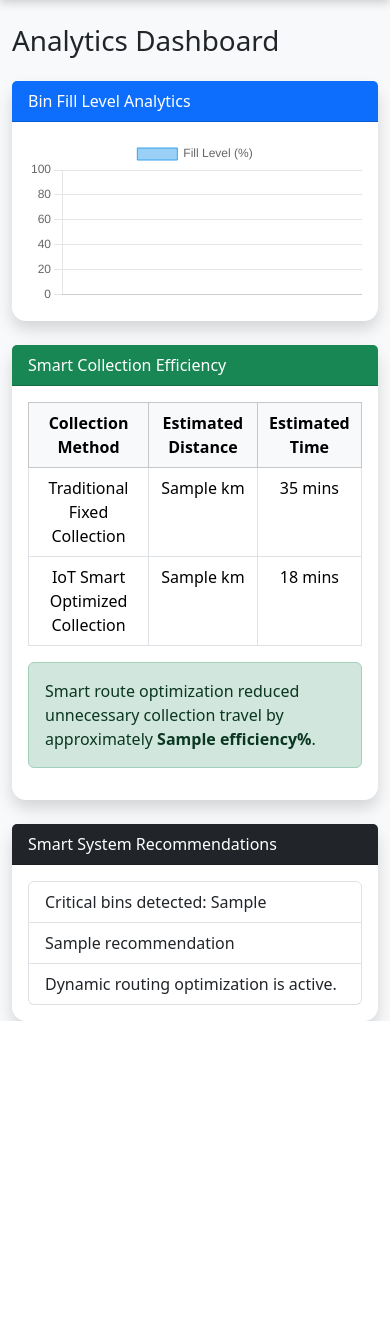
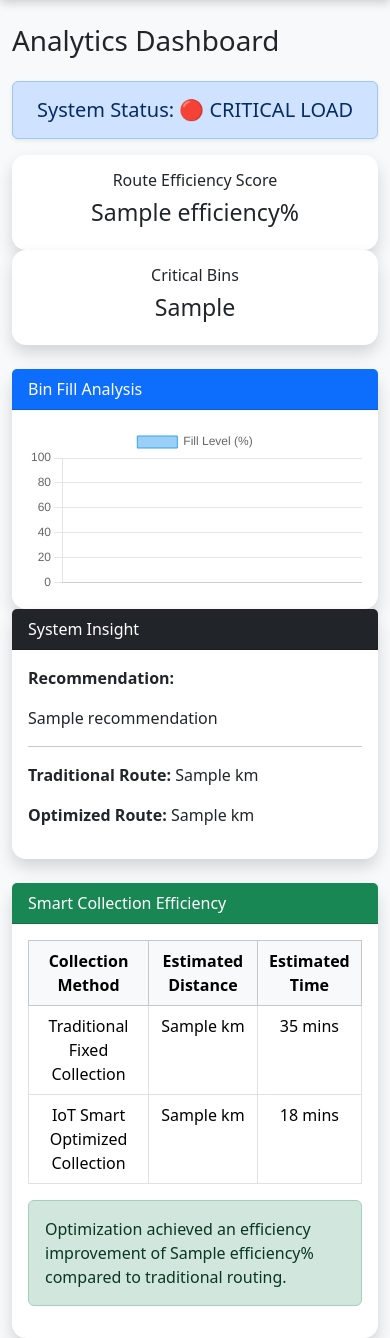
Before and after one commit to NuhaMana/smart-waste-system, a Flask app: template templates/analytics.html in a window 390 px wide. Shown: the part 87-1425 px from the top of the page. Before the commit the page ends 1108 px from the top, so only its background shows below. Run offline with Flask 3, Linux system fonts and the light colour scheme; the template is opened without the code that fills it: most values are stand-ins (such as "Sample title", 1, 10 or a date in 2020).

Commit message:
modified anaytics page

```diff
--- a/templates/analytics.html
+++ b/templates/analytics.html
@@ -3,16 +3,80 @@
 {% block content %}
 
 <h1 class="mb-4">Analytics Dashboard</h1>
+<div class="alert alert-primary text-center shadow-sm">
+    <h5 class="mb-0">
+        System Status:
+        {% if critical_bins == 0 %}
+            🟢 OPTIMAL
+        {% elif critical_bins <= 2 %}
+            🟡 MODERATE LOAD
+        {% else %}
+            🔴 CRITICAL LOAD
+        {% endif %}
+    </h5>
+</div>
 
-<div class="card shadow">
+<div class="row mb-4 text-center">
 
-    <div class="card-header bg-primary text-white">
-        Bin Fill Level Analytics
+    <div class="col-md-6">
+        <div class="card shadow border-0">
+            <div class="card-body">
+                <h6>Route Efficiency Score</h6>
+                <h3>{{ efficiency }}%</h3>
+            </div>
+        </div>
     </div>
 
-    <div class="card-body">
+    <div class="col-md-6">
+        <div class="card shadow border-0">
+            <div class="card-body">
+                <h6>Critical Bins</h6>
+                <h3>{{ critical_bins }}</h3>
+            </div>
+        </div>
+    </div>
 
-        <canvas id="binChart"></canvas>
+</div>
+
+<div class="row">
+
+    <!-- MAIN CHART -->
+    <div class="col-md-8">
+        <div class="card shadow">
+
+            <div class="card-header bg-primary text-white">
+                Bin Fill Analysis
+            </div>
+
+            <div class="card-body">
+                <canvas id="binChart"></canvas>
+            </div>
+
+        </div>
+    </div>
+
+    <!-- INSIGHT PANEL -->
+    <div class="col-md-4">
+
+        <div class="card shadow h-100">
+
+            <div class="card-header bg-dark text-white">
+                System Insight
+            </div>
+
+            <div class="card-body">
+
+                <p><b>Recommendation:</b></p>
+                <p>{{ recommendation }}</p>
+
+                <hr>
+
+                <p><b>Traditional Route:</b> {{ traditional_distance }} km</p>
+                <p><b>Optimized Route:</b> {{ optimized_distance }} km</p>
+
+            </div>
+
+        </div>
 
     </div>
 
@@ -58,9 +122,7 @@
 
         <div class="alert alert-success mt-3">
 
-            Smart route optimization reduced unnecessary
-            collection travel by approximately <b>{{ efficiency }}%</b>.
-
+       Optimization achieved an efficiency improvement of {{ efficiency }}% compared to traditional routing.
         </div>
 
     </div>
@@ -68,33 +130,9 @@
 </div>
 
 
-<div class="card shadow mt-4">
 
-    <div class="card-header bg-dark text-white">
-        Smart System Recommendations
-    </div>
 
-    <div class="card-body">
 
-        <ul class="list-group">
-
-            <li class="list-group-item">
-    Critical bins detected: {{ critical_bins }}
-</li>
-
-<li class="list-group-item">
-    {{ recommendation }}
-</li>
-
-<li class="list-group-item">
-    Dynamic routing optimization is active.
-</li>
-
-        </ul>
-
-    </div>
-
-</div>
 
 <!-- Chart.js -->
 <script src="https://cdn.jsdelivr.net/npm/chart.js"></script>
```
